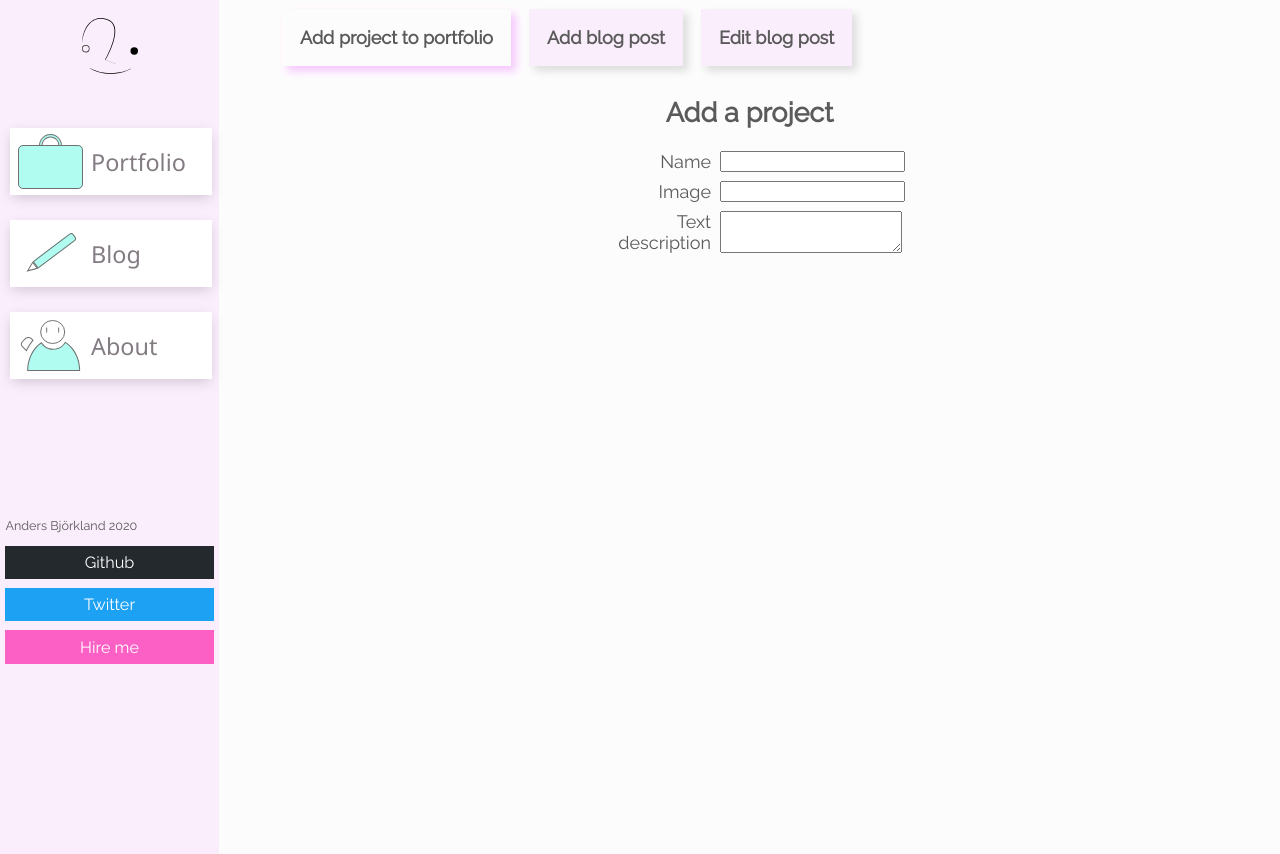
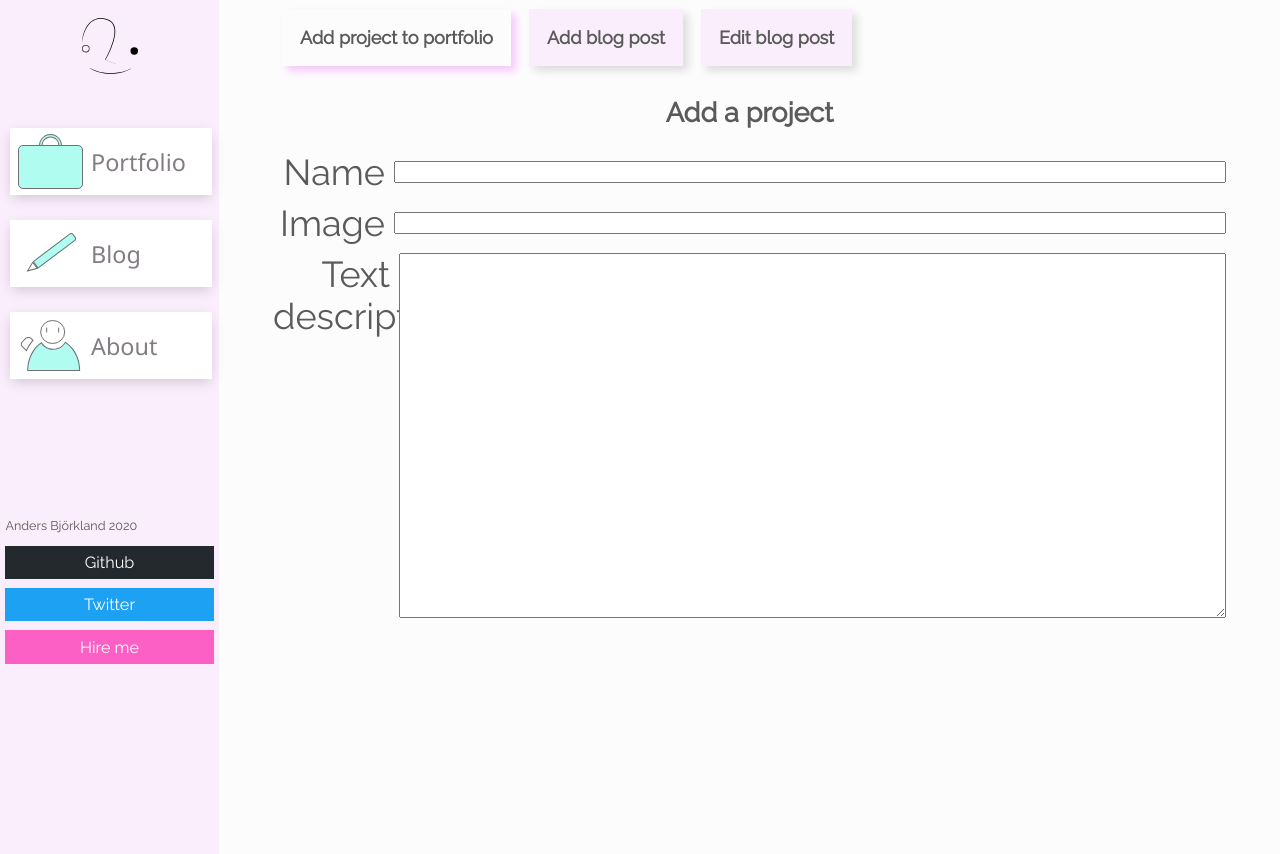
Before and after one commit to andersbjorkland/homepage, a Symfony app: template templates/portfolio/add.html.twig in a window 1280 px wide. Run offline with Twig, Linux system fonts and the light colour scheme; the template is opened without the code that fills it, so the values that code supplies are empty; form fields are guessed from the names that the template uses; some libraries are stand-ins or nearby versions; some web fonts are replaced.

Commit message:
added styling for blog post form

```diff
--- a/public/css/style.scss
+++ b/public/css/style.scss
@@ -406,6 +406,41 @@ article {
     margin: 0.5rem;
     padding: 1rem;
     box-shadow: 5px 5px 8px #ddd;
+}
+
+.form-container {
+    width: 100%;
+    color: $darkGrey;
+
+    form {
+        font-size: 2rem;
+
+        div {
+            display: flex;
+        }
+
+        #blog_title {
+            font-size: 1.8rem;
+        }
+
+        input {
+            align-self: center;
+        }
+
+        input, textarea {
+            padding: 0.1rem 0.5rem;
+            color: $darkGrey;
+
+            width: 100%;
+            max-width: 45rem;
+        }
+
+        textarea {
+            height: 20rem;
+            font-size: 1.2rem;
+        }
+
+    }
 }
 
 form {
--- a/src/Security/LoginFormAuthenticator.php
+++ b/src/Security/LoginFormAuthenticator.php
@@ -95,7 +95,7 @@ class LoginFormAuthenticator extends AbstractFormLoginAuthenticator implements P
         }
 
         // For example : return new RedirectResponse($this->urlGenerator->generate('some_route'));
-        return new RedirectResponse($this->urlGenerator->generate('app_home'));
+        return new RedirectResponse($this->urlGenerator->generate('app_admin'));
     }
 
     protected function getLoginUrl()
```
Also changed, not shown: public/css/style.css (+30 -0 lines), src/Form/BlogType.php (+8 -1 lines), src/Utilities/RoundedDateTime.php (added, +18 -0 lines), public/css/style.min.css, 2 other files.
